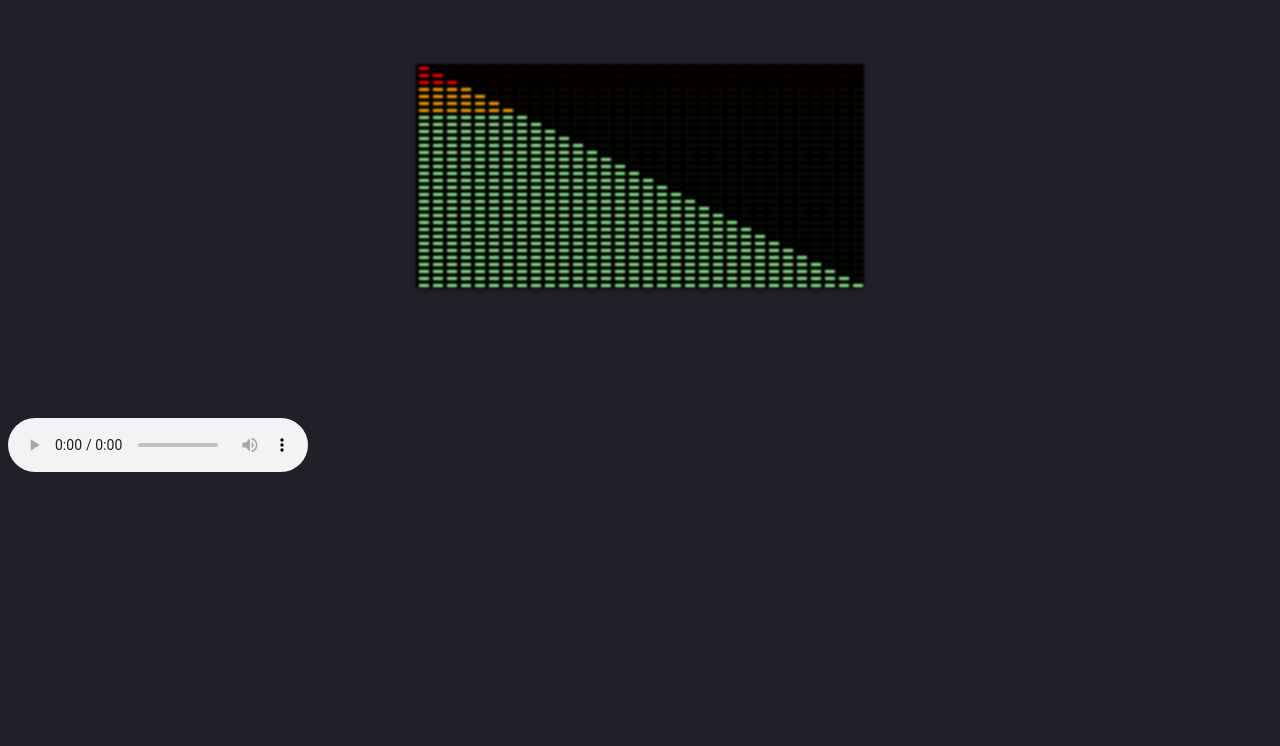
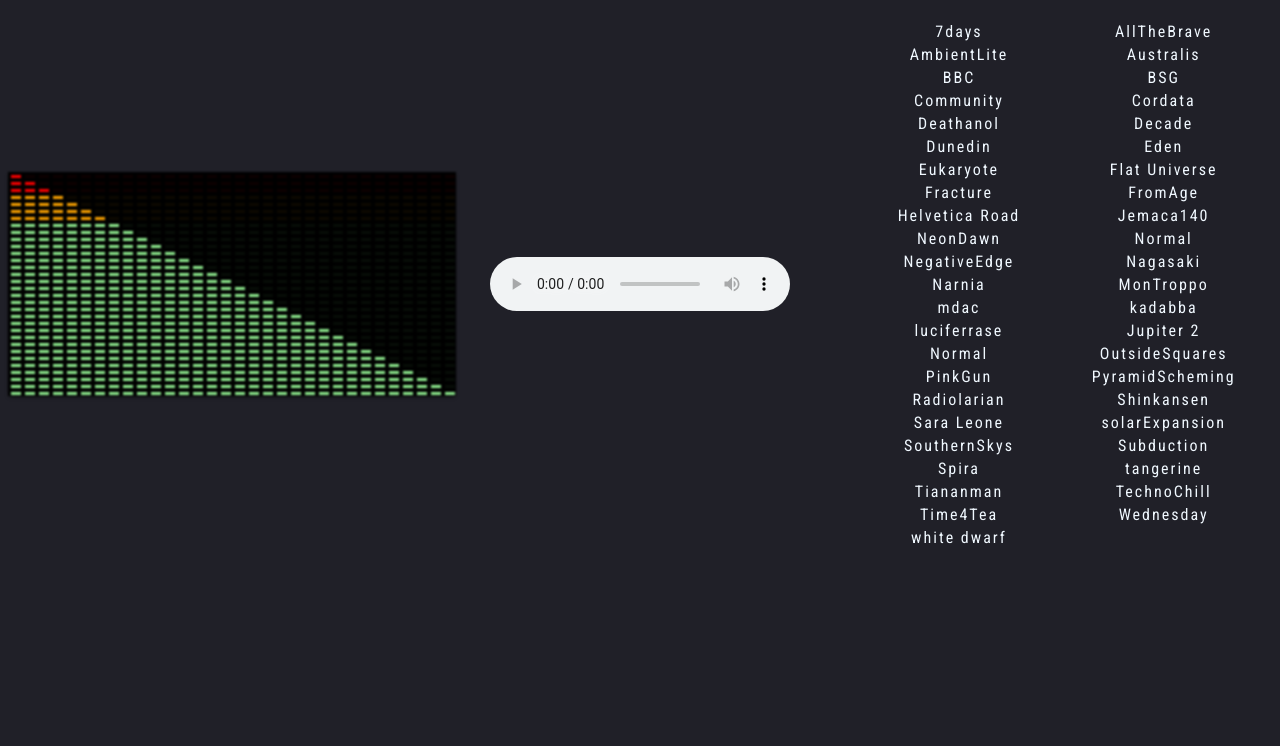
Before and after one commit to i-sayer/skellington, a plain HTML site: page thirdoctave.html in a window 1280 px wide. Shown: the part 75-821 px from the top of the page. Drawn offline with Linux system fonts and the light colour scheme.

Commit message:
cors test

```diff
--- /dev/null
+++ b/playlist.js
@@ -0,0 +1,92 @@
+var _playlist = [{
+"href": "https://iansayer.blogs.auckland.ac.nz/files/2016/12/7days-2ceomut.mp3",
+"name": "7days"},{
+"href": "https://iansayer.blogs.auckland.ac.nz/files/2016/12/AllTheBrave-1dzqwfb.mp3",
+"name": "AllTheBrave"},{
+"href": "https://iansayer.blogs.auckland.ac.nz/files/2016/12/AmbientLite-13o9wsn.mp3",
+"name": "AmbientLite"},{
+"href": "https://iansayer.blogs.auckland.ac.nz/files/2016/12/Australis-274ktmw.mp3",
+"name": "Australis"},{
+"href": "https://iansayer.blogs.auckland.ac.nz/files/2016/12/BBC-1p1l5ss.mp3",
+"name": "BBC"},{
+"href": "https://iansayer.blogs.auckland.ac.nz/files/2016/12/BSG-25f5wyt.mp3",
+"name": "BSG"},{
+"href": "https://iansayer.blogs.auckland.ac.nz/files/2016/12/community-29gy9y2.mp3",
+"name": "Community"},{
+"href": "https://iansayer.blogs.auckland.ac.nz/files/2016/12/cordata-1oknfdi.mp3",
+"name": "Cordata"},{
+"href": "https://iansayer.blogs.auckland.ac.nz/files/2017/03/Deathanol-242h3wg.mp3",
+"name": "Deathanol"},{
+"href": "https://iansayer.blogs.auckland.ac.nz/files/2017/03/decade-s3a9wx.mp3",
+"name": "Decade"},{
+"href": "https://iansayer.blogs.auckland.ac.nz/files/2017/03/Dunedin-2lei9wi.mp3",
+"name": "Dunedin"},{
+"href": "https://iansayer.blogs.auckland.ac.nz/files/2017/03/Eden-1u53pu6.mp3",
+"name": "Eden"},{
+"href": "https://iansayer.blogs.auckland.ac.nz/files/2017/03/eukaryote-20g2tvv.mp3",
+"name": "Eukaryote"},{
+"href": "https://iansayer.blogs.auckland.ac.nz/files/2017/03/FlatUniverse-1dsj2my.mp3",
+"name": "Flat Universe"},{
+"href": "https://iansayer.blogs.auckland.ac.nz/files/2017/03/Fracture-18qqt69.mp3",
+"name": "Fracture"},{
+"href": "https://iansayer.blogs.auckland.ac.nz/files/2017/03/FromAge-1diev97.mp3",
+"name": "FromAge"},{
+"href": "https://iansayer.blogs.auckland.ac.nz/files/2017/03/HelveticaRoad-xi0ocr.mp3",
+"name": "Helvetica Road"},{
+"href": "https://iansayer.blogs.auckland.ac.nz/files/2017/03/Jemaca140-17lg0bx.mp3",
+"name": "Jemaca140"},{
+"href": "https://iansayer.blogs.auckland.ac.nz/files/2017/03/NeonDawn-v5jlrl.mp3",
+"name": "NeonDawn"},{
+"href": "https://iansayer.blogs.auckland.ac.nz/files/2017/03/Normal-2hxmpm1.mp3",
+"name": "Normal"},{
+"href": "https://iansayer.blogs.auckland.ac.nz/files/2017/03/NegativeEdge-1ot2ys5.mp3",
+"name": "NegativeEdge"},{
+"href": "https://iansayer.blogs.auckland.ac.nz/files/2017/03/Nagasaki-ycmcow.mp3",
+"name": "Nagasaki"},{
+"href": "https://iansayer.blogs.auckland.ac.nz/files/2017/03/Narnia-qibviw.mp3",
+"name": "Narnia"},{
+"href": "https://iansayer.blogs.auckland.ac.nz/files/2017/03/MonTroppo-1yyu1tr.mp3",
+"name": "MonTroppo"},{
+"href": "https://iansayer.blogs.auckland.ac.nz/files/2017/03/mdac-2dor0ah.mp3",
+"name": "mdac"},{
+"href": "https://iansayer.blogs.auckland.ac.nz/files/2017/03/kadabba-1cqfc9o.mp3",
+"name": "kadabba"},{
+"href": "https://iansayer.blogs.auckland.ac.nz/files/2017/03/luciferrase-1gzx2vw.mp3",
+"name": "luciferrase"},{
+"href": "https://iansayer.blogs.auckland.ac.nz/files/2017/03/jupiter2-29hid88.mp3",
+"name": "Jupiter 2"},{
+"href": "https://iansayer.blogs.auckland.ac.nz/files/2017/03/Normal-2hxmqla.mp3",
+"name": "Normal"},{
+"href": "https://iansayer.blogs.auckland.ac.nz/files/2017/03/OutsideSquares-1zfqtl8.mp3",
+"name": "OutsideSquares"},{
+"href": "https://iansayer.blogs.auckland.ac.nz/files/2017/03/PinkGun-19mtgpc.mp3",
+"name": "PinkGun"},{
+"href": "https://iansayer.blogs.auckland.ac.nz/files/2017/03/PyramidScheming-199eeku.mp3",
+"name": "PyramidScheming"},{
+"href": "https://iansayer.blogs.auckland.ac.nz/files/2017/03/Radiolarian-1engokv.mp3",
+"name": "Radiolarian"},{
+"href": "https://iansayer.blogs.auckland.ac.nz/files/2017/03/Shinkansen-2n16k3q.mp3",
+"name": "Shinkansen"},{
+"href": "https://iansayer.blogs.auckland.ac.nz/files/2017/03/sara-leone-2dn91w0.mp3",
+"name": "Sara Leone"},{
+"href": "https://iansayer.blogs.auckland.ac.nz/files/2017/03/solarExpansion-14s6t1j.mp3",
+"name": "solarExpansion"},{
+"href": "https://iansayer.blogs.auckland.ac.nz/files/2017/03/SouthernSkys-13sgl7l.mp3",
+"name": "SouthernSkys"},{
+"href": "https://iansayer.blogs.auckland.ac.nz/files/2017/03/Subduction-q5u61r.mp3",
+"name": "Subduction"},{
+"href": "https://iansayer.blogs.auckland.ac.nz/files/2017/03/Spira-1ix2gy2.mp3",
+"name": "Spira"},{
+"href": "https://iansayer.blogs.auckland.ac.nz/files/2017/03/tangerine-2fl2xma.mp3",
+"name": "tangerine"},{
+"href": "https://iansayer.blogs.auckland.ac.nz/files/2017/03/Tiananman-15f4xyz.mp3",
+"name": "Tiananman"},{
+"href": "https://iansayer.blogs.auckland.ac.nz/files/2017/03/TechnoChill-11b61so.mp3",
+"name": "TechnoChill"},{
+"href": "https://iansayer.blogs.auckland.ac.nz/files/2017/03/Time4Tea-2gx2p26.mp3",
+"name": "Time4Tea"},{
+"href": "https://iansayer.blogs.auckland.ac.nz/files/2017/03/Wednesday-r46y0n.mp3",
+"name": "Wednesday"},{
+"href": "https://iansayer.blogs.auckland.ac.nz/files/2017/03/whitedwarf-1rlocyp.mp3",
+"name": "white dwarf"}
+]
--- a/thirdoctave.html
+++ b/thirdoctave.html
@@ -4,6 +4,7 @@
     <meta charset="UTF-8">
     <meta name="viewport" content="width=device-width, initial-scale=1.0">
     <title>1/3 Octave Spectrum Display</title>
+    <link href="https://fonts.googleapis.com/css?family=Roboto+Condensed:400,700&display=swap" rel="stylesheet">
     <style>
         :root {
             --barwidth: 10;
@@ -13,8 +14,20 @@
         }
         html, body {
             height: 100vh;
+            background-color: #202028;
+            font-family: 'Roboto Condensed', sans-serif;
+            color: aliceblue;
+        }
+        section {
             display: grid;
-            background-color: #202028;
+            grid-template-columns: repeat( auto-fit, minmax(400px, 1fr) );
+        }
+        h1 {
+            text-align: center;
+        }
+        #player {
+            margin: auto;
+            padding: 12px;
         }
         #spectrumDisplay {
             display: inline-block;
@@ -48,12 +61,44 @@
             background-position-x: calc(var(--barspace) * -0.5px), 0, 0;
             background-position-y: 0, calc(var(--barspace) * -0.5px), 0;
         }
+        #tracks {
+            display: grid;
+            grid-template-columns: repeat( auto-fit, minmax(160px, 1fr) );
+            grid-gap: 4px;
+            color: white;
+            padding: 1em 0.5em;
+        }
+        #tracks>a {
+            color: aliceblue;
+            letter-spacing: 2px;
+            text-align: center;
+            text-decoration: none;
+        }
     </style>
 </head>
 <body>
-    <canvas id="spectrumDisplay"></canvas>
-    <audio src="3080.mp3" id="player" controls></audio>
+    <h1>1/3 Octave Spectrum Display</h1>
+    <section>
+        <canvas id="spectrumDisplay"></canvas>
+        <audio id="player" controls>
+            <source id="audioSource" />
+        </audio>
+        <div id="tracks"></div>
+    </section>
+    <script src="playlist.js"></script>
     <script type="module">
+        function clicklink(e){
+            e.preventDefault();
+            audioSource.src = this.href;
+            player.play();
+        }
+        _playlist.forEach(u=>{
+            let link = document.createElement("a");
+            link.textContent = u.name;
+            link.href = u.href;
+            tracks.appendChild(link);
+            link.onclick = clicklink;
+        });
         const sdc = document.getElementById("spectrumDisplay");
         const ctx=sdc.getContext("2d");
         const bound = sdc.getBoundingClientRect();
```
